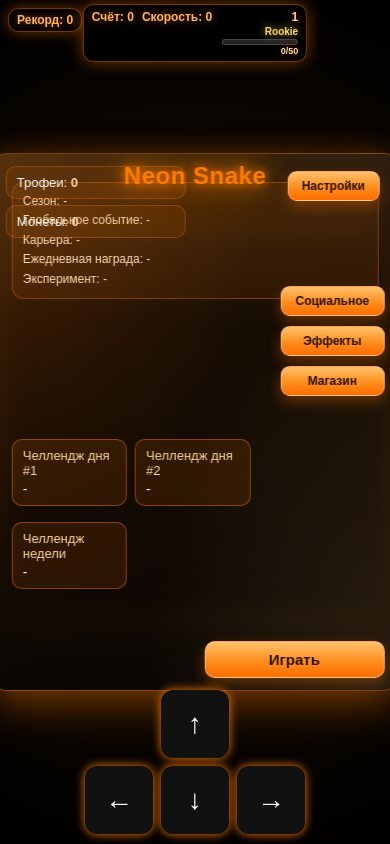
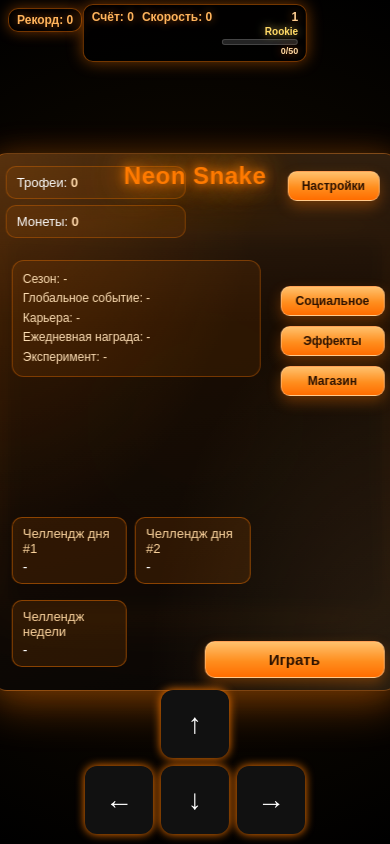
Before and after one commit to Sideurm/snake, a plain HTML site: page index.html in a window 390 px wide. Drawn offline with Linux system fonts and the light colour scheme; a script that the page names is missing.

Commit message:
Update project

```diff
--- a/main.css
+++ b/main.css
@@ -541,6 +541,10 @@ body.in-arena #modeHudBox{
 
     #mainMenu{
         min-height:560px;
+    }
+    #mainMenu #releaseSummary{
+        margin-top:96px;
+        margin-right:112px;
     }
     #mainMenu .mainChallenges{
         margin-top:178px;
@@ -1263,6 +1267,10 @@ text-shadow:0 0 15px #ff7a00;
     position:absolute;
     overflow:hidden;
 }
+#mainMenu #releaseSummary{
+    margin-top:74px;
+    margin-right:122px;
+}
 #mainMenu .mainStatsRow{
     position:absolute;
     top:12px;
@@ -1376,6 +1384,12 @@ text-shadow:0 0 15px #ff7a00;
     min-width:104px;
     z-index:3;
 }
+@media (max-width: 900px){
+    #mainMenu #releaseSummary{
+        margin-top:88px;
+        margin-right:118px;
+    }
+}
 #mainMenu.submenu-play #playModes{
     display:block;
 }
```
